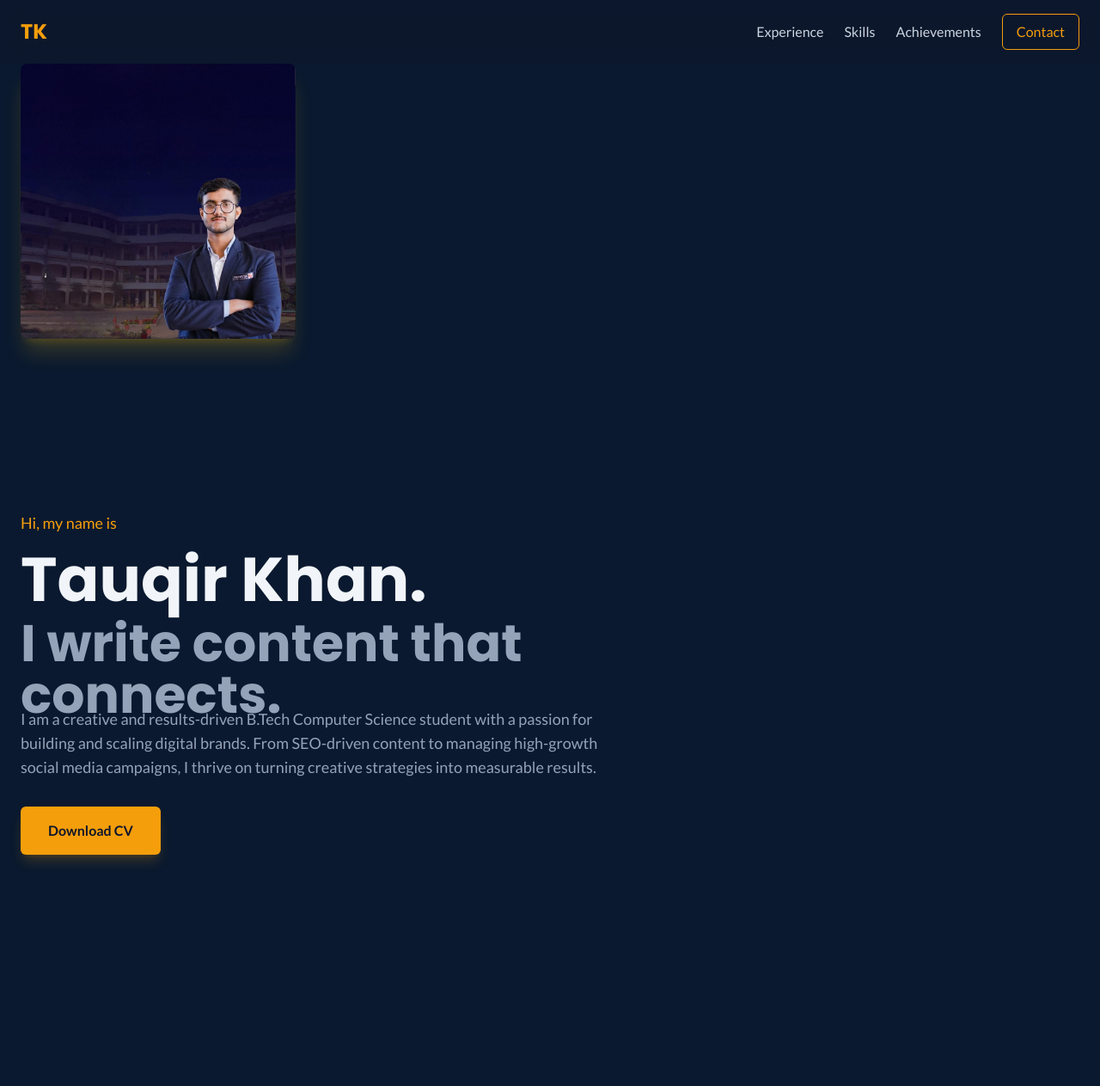
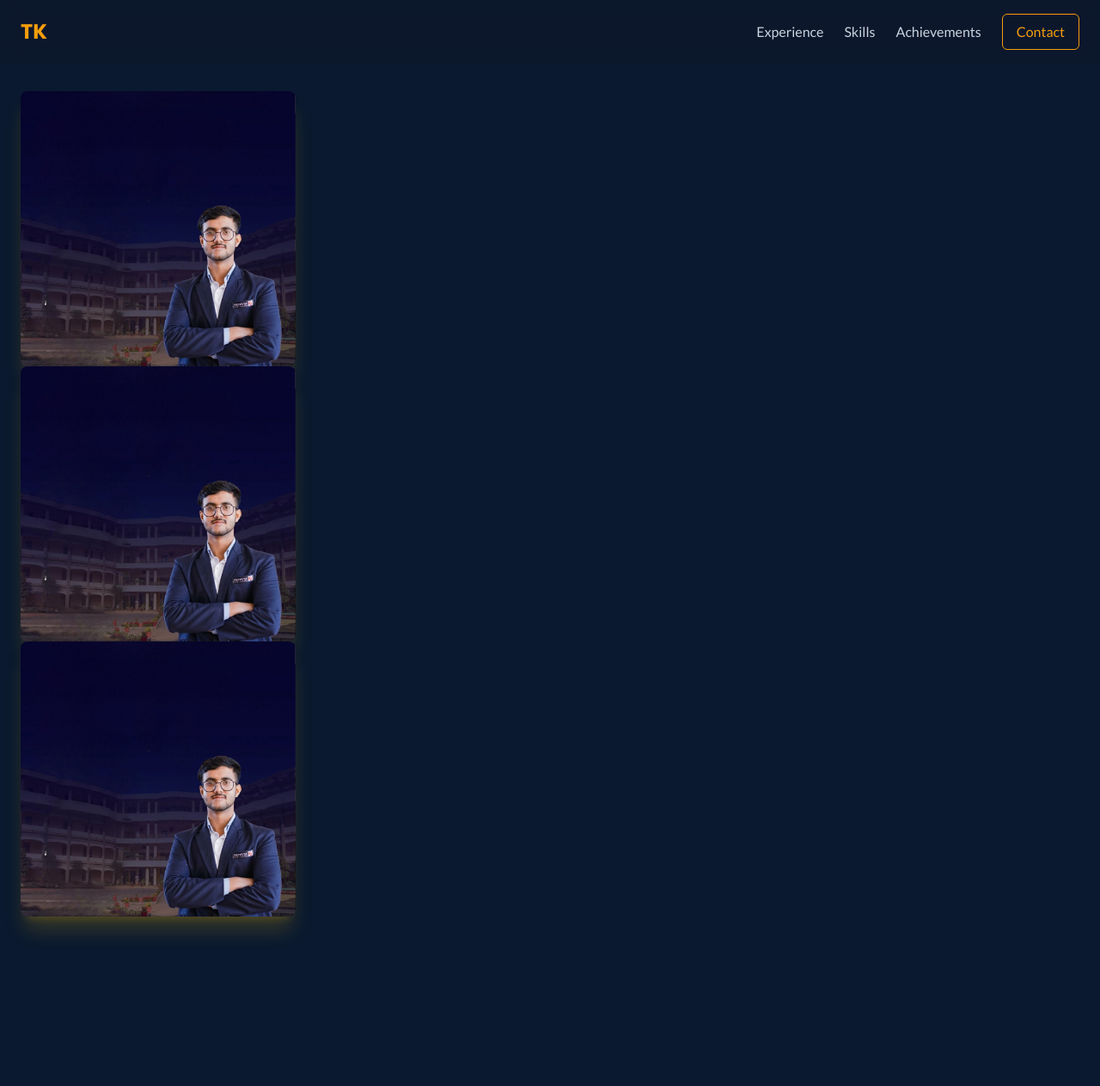
Before and after one commit to tauqirkhan17/Tauqirkhan.github.io-my-portfolio, a plain HTML site: page index.html in a window 1280 px wide. Shown: the top 1263 px of the page at 86% size. Drawn offline with nearby package versions, Linux system fonts and the light colour scheme.

Commit message:
Update index.html

```diff
--- a/index.html
+++ b/index.html
@@ -89,9 +89,17 @@
 <main class="container mx-auto px-6">
 
       <!-- Image -->
+    <div class="mt-8 w-72 h-72 sm:w-80 sm:h-80 rounded-lg overflow-hidden shadow-xl shadow-yellow-500/20 transform transition duration-300 hover:scale-105">
+  <img src="tauqir_khan_photo.jpg" alt="Tauqir Khan" class="w-full h-full object-cover object-center" />
+    </div>
+
       <div class="w-72 h-72 md:w-80 md:h-80 rounded-lg overflow-hidden shadow-xl shadow-yellow-500/20 transform transition duration-300 hover:scale-105">
   <img src="tauqir_khan_photo.jpg" alt="Tauqir Khan" class="w-full h-full object-cover object-center" />
       </div>
+
+    <div class="w-72 h-72 sm:w-80 sm:h-80 rounded-lg overflow-hidden shadow-xl shadow-yellow-500/20 transform transition duration-300 hover:scale-105">
+  <img src="tauqir_khan_photo.jpg" alt="Tauqir Khan" class="w-full h-full object-cover object-center" />
+    </div>
 
         <section id="home" class="min-h-screen flex flex-col justify-center items-start">
             <div class="max-w-4xl">
```
